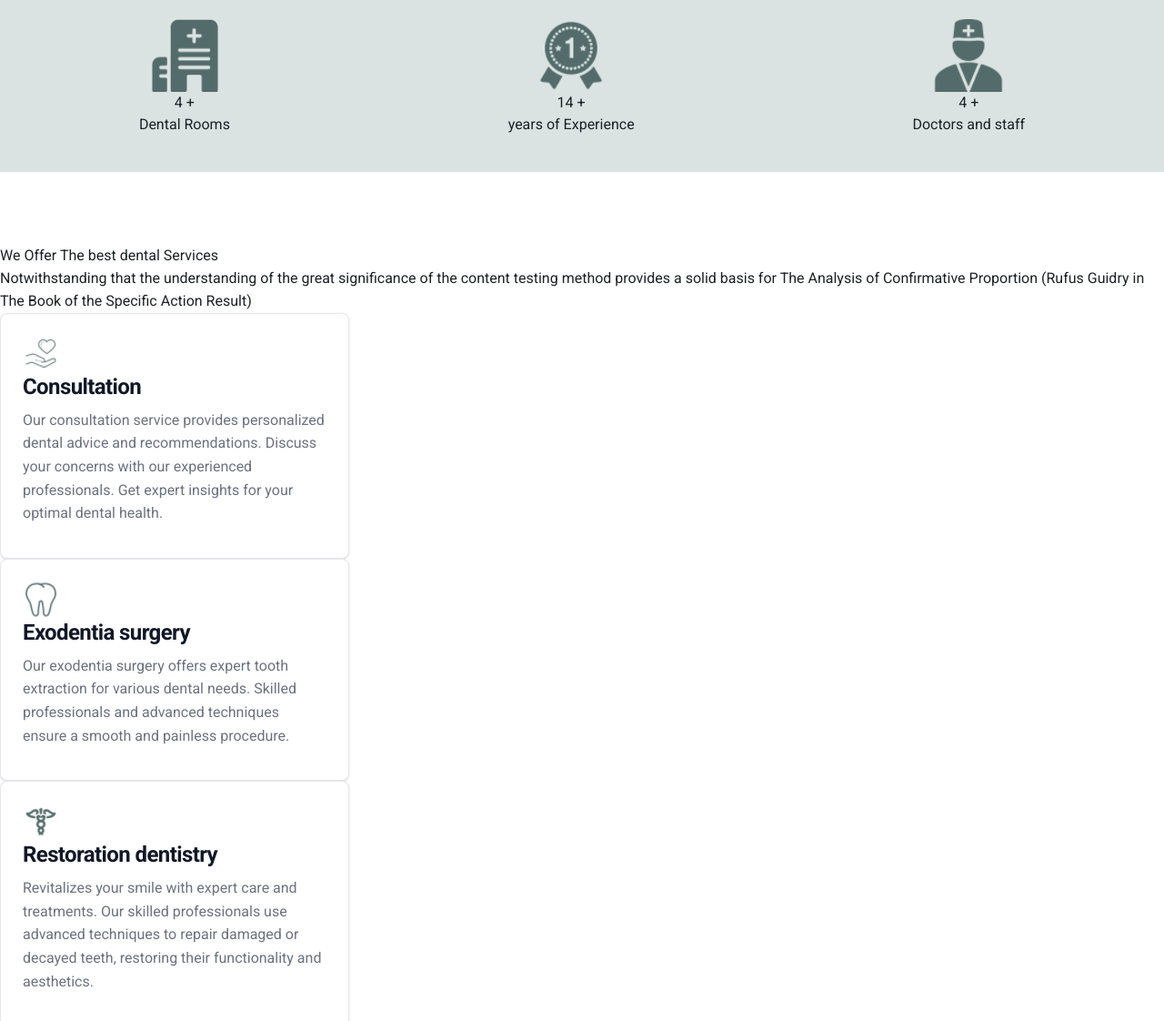
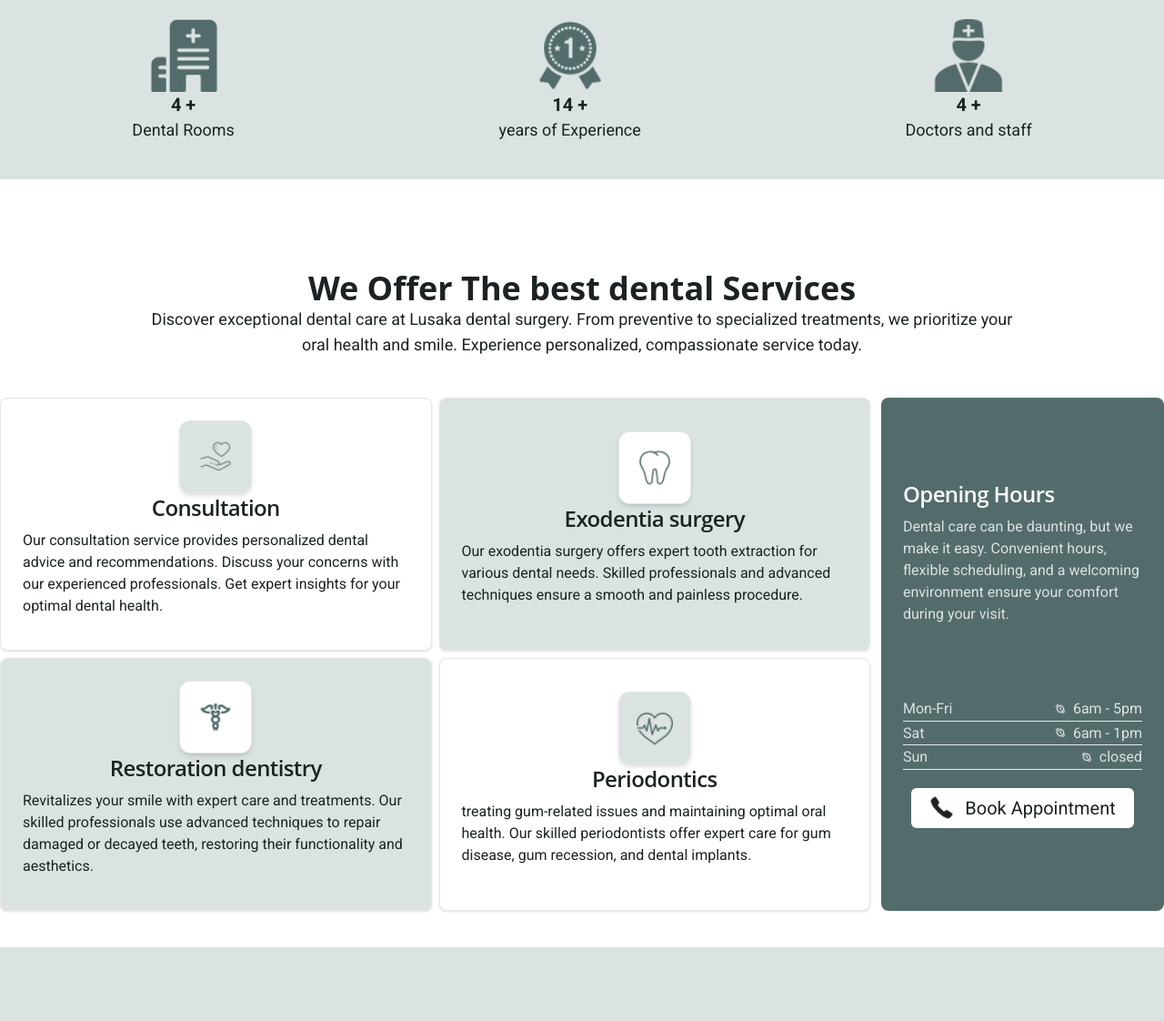
Before and after one commit to Chilanzi-thirt33n/PROJECT-LDS, a website: page src/index.html in a window 1280 px wide. Shown: the part 1460-2582 px from the top of the page at 91% size. Drawn offline with nearby package versions, Linux system fonts and the light colour scheme.

Commit message:
styling css

```diff
--- a/src/index.html
+++ b/src/index.html
@@ -44,7 +44,7 @@
     </title>
   </head>
 
-  <body class="m-0 font-['Roboto'] text-deepgreen bg-white">
+  <body class="m-0 font-['Roboto'] text-deepgreen bg-white scroll-smooth overflow-x-visible">
      <!-- first nav-->
       <div id="contact-one" class="bg-lightgreen flex flex-col lg:flex-row justify-evenly items-center p-4 w-full">
         <div class="md:p-3">
@@ -175,7 +175,7 @@
       </nav>
 
     <!-- hero  -->
-    <header class="bg-[url(images/backgrounds/mobile-bg.png)] md:bg-[url(images/backgrounds/desktop-bg.png)] bg-cover bg-center bg-no-repeat flex flex-col flex-nowrap mt-0 justify-center items-center ">
+    <header class="bg-darkgreen bg-[url(images/backgrounds/mobile-bg.png)] md:bg-[url(images/backgrounds/desktop-bg.png)] bg-cover bg-center bg-no-repeat flex flex-col flex-nowrap mt-0 justify-center items-center ">
 
       <!--hero section-->
       <div id="hero-section" class="w-full md:max-w-[1280px] flex flex-col flex-nowrap justify-center items-center py-10">
@@ -241,7 +241,7 @@
                     offer a wide range of services
                   </dd>
                 </dl>
-                <span class="w-[62.66px] h-[62.66px] md:w-[80px] ml-3 md:h-[80px] shadow-md rounded-xl flex justify-center items-center"
+                <span class="w-[62.66px] h-[62.66px] md:w-[80px] ml-3 md:h-[80px] shadow-md rounded-xl flex justify-center items-center border border-gray-200"
                   ><img src="images/icons/Hospital.png" alt="quality" class="w-[20px] h-[20px] md:w-[40px] md:h-[40px]"
                 /></span>
               </li>
@@ -254,7 +254,7 @@
                     with cutting-edge technology for top-quality care
                   </dd>
                 </dl>
-                <span class="w-[62.66px] h-[62.66px] md:w-[80px] ml-3 md:h-[80px] shadow-md rounded-xl flex justify-center items-center"
+                <span class="w-[62.66px] h-[62.66px] md:w-[80px] ml-3 md:h-[80px] shadow-md rounded-xl flex justify-center items-center border border-gray-200"
                   ><img src="images/icons/Geography.png" alt="International" class="w-[20px] h-[20px] md:w-[40px] md:h-[40px]"
                 /></span>
               </li>
@@ -267,7 +267,7 @@
                     smile care.
                   </dd>
                 </dl>
-                <span class="w-[62.66px] h-[62.66px] md:w-[80px] ml-3 md:h-[80px] shadow-md rounded-xl flex justify-center items-center"
+                <span class="w-[62.66px] h-[62.66px] md:w-[80px] ml-3 md:h-[80px] shadow-md rounded-xl flex justify-center items-center border border-gray-200"
                   ><img src="images/icons/Quality.png" alt="exceptional" class="w-[20px] h-[20px] md:w-[40px] md:h-[40px]"
                 /></span>
               </li>
@@ -281,53 +281,50 @@
             <li class="flex flex-col flex-nowrap justify-center items-center shrink-0">
               <img src="images/icons/Hospital-2.png" alt="rooms" class="h-[40px] w-[40px] md:h-[80px] md:w-[80px]"/>
               <dl class="flex flex-col flex-nowrap justify-center items-center shrink-0">
-                <dt>4 +</dt>
-                <dd>Dental Rooms</dd>
+                <dt class="font-bold text-[8.6px] md:text-xl">4 +</dt>
+                <dd class="text-[6.6px] md:text-lg">Dental Rooms</dd>
               </dl>
             </li>
             <li class="flex flex-col flex-nowrap justify-center items-center shrink-0">
               <img src="images/icons/Best Seller.png" alt="years" class="h-[40px] w-[40px] md:h-[80px] md:w-[80px]"/>
               <dl class="flex flex-col flex-nowrap justify-center items-center shrink-0">
-                <dt>14 +</dt>
-                <dd>years of Experience</dd>
+                <dt class="font-bold text-[8.6px] md:text-xl">14 +</dt>
+                <dd class="text-[6.6px] md:text-lg">years of Experience</dd>
               </dl>
             </li>
             <li class="flex flex-col flex-nowrap justify-center items-center shrink-0">
               <img src="images/icons/Medical Doctor.png" alt="staff" class="h-[40px] w-[40px] md:h-[80px] md:w-[80px]" />
               <dl class="flex flex-col flex-nowrap justify-center items-center shrink-0">
-                <dt>4 +</dt>
-                <dd>Doctors and staff</dd>
+                <dt class="font-bold text-[8.6px] md:text-xl">4 +</dt>
+                <dd class="text-[6.6px] md:text-lg">Doctors and staff</dd>
               </dl>
             </li>
           </ul>
         </div>
       </div>
       <!-- services Section-->
-      <div id="S-section-wrapper">
-        <div>
-          <h2>We Offer The best dental Services</h2>
-          <p>
-            Notwithstanding that the understanding of the great significance of
-            the content testing method provides a solid basis for The Analysis
-            of Confirmative Proportion (Rufus Guidry in The Book of the Specific
-            Action Result)
+      <div id="S-section-wrapper" class="w-full md:max-w-[1280px] flex flex-col flex-nowrap justify-center items-center py-2 md:py-5 ">
+        <div class="w-full  flex flex-col flex-nowrap justify-center items-center px-2 md:px-0">
+          <h2 class="font-['Open_Sans'] text-3xl md:text-4xl md:text-center text-left font-bold">We Offer The best dental Services</h2>
+          <p class="text-left md:text-center md:text-lg text-sm mb-6 md:w-3/4">
+            Discover exceptional dental care at Lusaka dental surgery. From preventive to specialized treatments, we prioritize your oral health and smile. Experience personalized, compassionate service today.
           </p>
           <!-- cards -->
-          <div id="card-wrapper">
-            <div id="cards">
+          <div id="card-wrapper" class="w-full flex flex-col gap-3 flex-nowrap justify-center items-center py-5 md:grid grid-cols-4 ">
+            <div id="cards" class="flex flex-col flex-nowrap md:grid grid-rows-2 grid-cols-2 gap-2 col-span-3">
               <div
-                class="max-w-sm p-6 bg-white border border-gray-200 rounded-lg shadow"
+                class=" p-6 bg-white border border-gray-200 rounded-lg shadow flex flex-col justify-center items-start md:items-center "
               >
-                <span
-                  ><img src="images/icons/Trust.png" alt="consultation"
+                <span class="w-[62.66px] bg-lightgreen h-[62.66px] md:w-[80px] md:h-[80px] shadow-md rounded-xl flex justify-center items-center border border-gray-200"
+                  ><img src="images/icons/Trust.png" alt="consultation" class="w-[20px] h-[20px] md:w-[40px] md:h-[40px]"
                 /></span>
                 <span>
                   <h5
-                    class="mb-2 text-2xl font-semibold tracking-tight text-gray-900 "
+                    class="mb-2 text-2xl font-['Open_Sans'] font-semibold tracking-tight text-deepgreen text-left md:text-center"
                   >
                     Consultation
                   </h5>
-                  <p class="mb-3 font-normal text-gray-500 ">
+                  <p class="mb-3 text-base font-normal text-deepgreen md:text-base text-sm">
                     Our consultation service provides personalized dental advice
                     and recommendations. Discuss your concerns with our
                     experienced professionals. Get expert insights for your
@@ -336,18 +333,18 @@
                 >
               </div>
               <div
-                class="max-w-sm p-6 bg-white border border-gray-200 rounded-lg shadow"
+                class="  p-6 bg-lightgreen border border-gray-200 rounded-lg shadow flex flex-col justify-center items-start md:items-center "
               >
-                <span
-                  ><img src="images/icons/Tooth.png" alt="exodentia"
+                <span class="w-[62.66px] bg-white h-[62.66px] md:w-[80px] md:h-[80px] shadow-md rounded-xl flex justify-center items-center border border-gray-200"
+                  ><img src="images/icons/Tooth.png" alt="exodentia" class="w-[20px] h-[20px] md:w-[40px] md:h-[40px]"
                 /></span>
                 <span>
                   <h5
-                    class="mb-2 text-2xl font-semibold tracking-tight text-gray-900 "
+                    class="mb-2 text-2xl font-['Open_Sans'] font-semibold tracking-tight text-deepgreen text-left md:text-center"
                   >
                     Exodentia surgery
                   </h5>
-                  <p class="mb-3 font-normal text-gray-500 ">
+                  <p class="mb-3 text-base font-normal text-deepgreen md:text-base text-sm">
                     Our exodentia surgery offers expert tooth extraction for
                     various dental needs. Skilled professionals and advanced
                     techniques ensure a smooth and painless procedure.
@@ -355,18 +352,18 @@
                 >
               </div>
               <div
-                class="max-w-sm p-6 bg-white border border-gray-200 rounded-lg shadow "
+                class=" p-6 bg-lightgreen border border-gray-200 rounded-lg shadow flex flex-col justify-center items-start md:items-center  "
               >
-                <span
-                  ><img src="images/icons/Caduceus.png" alt="Restoration"
+                <span class="w-[62.66px] bg-white h-[62.66px] md:w-[80px] md:h-[80px] shadow-md rounded-xl flex justify-center items-center border border-gray-200"
+                  ><img src="images/icons/Caduceus.png" alt="Restoration" class="w-[20px] h-[20px] md:w-[40px] md:h-[40px]"
                 /></span>
                 <span>
                   <h5
-                    class="mb-2 text-2xl font-semibold tracking-tight text-gray-900 "
+                    class="mb-2 text-2xl font-['Open_Sans'] font-semibold tracking-tight text-deepgreen text-left md:text-center"
                   >
                     Restoration dentistry
                   </h5>
-                  <p class="mb-3 font-normal text-gray-500 ">
+                  <p class="mb-3 text-base font-normal text-deepgreen md:text-base text-sm">
                     Revitalizes your smile with expert care and treatments. Our
                     skilled professionals use advanced techniques to repair
                     damaged or decayed teeth, restoring their functionality and
@@ -375,20 +372,20 @@
                 >
               </div>
               <div
-                class="max-w-sm p-6 bg-white border border-gray-200 rounded-lg shadow "
+                class=" p-6 bg-white border border-gray-200 rounded-lg shadow flex flex-col justify-center items-start md:items-center "
               >
-                <span
+                <span class="w-[62.66px] bg-lightgreen h-[62.66px] md:w-[80px] md:h-[80px] shadow-md rounded-xl flex justify-center items-center border border-gray-200"
                   ><img
                     src="images/icons/Heart With Pulse.png"
-                    alt="Periodontics"
+                    alt="Periodontics" class="w-[20px] h-[20px] md:w-[40px] md:h-[40px]"
                 /></span>
                 <span>
                   <h5
-                    class="mb-2 text-2xl font-semibold tracking-tight text-gray-900 "
+                    class="mb-2 text-2xl font-['Open_Sans'] font-semibold tracking-tight text-deepgreen text-left md:text-center"
                   >
                     Periodontics
                   </h5>
-                  <p class="mb-3 font-normal text-gray-500 ">
+                  <p class="mb-3 text-base font-normal text-deepgreen md:text-base text-sm">
                     treating gum-related issues and maintaining optimal oral
                     health. Our skilled periodontists offer expert care for gum
                     disease, gum recession, and dental implants.
@@ -397,49 +394,51 @@
               </div>
             </div>
             <!-- Opening hours card-->
-            <div>
-              <div>
-                <h5>Opening Hours</h5>
-                <p>
+            <div class="rounded-lg  bg-darkgreen p-6 grow shrink h-full flex flex-col flex-nowrap justify-evenly">
+              <div class="">
+                <h5 class="mb-2 text-2xl font-['Open_Sans'] font-semibold tracking-tight text-white text-left ">Opening Hours</h5>
+                <p class="mb-3 text-base font-normal text-lightgreen md:text-base text-sm">
                   Dental care can be daunting, but we make it easy. Convenient
                   hours, flexible scheduling, and a welcoming environment ensure
                   your comfort during your visit.
                 </p>
               </div>
-              <ul>
-                <li>
+              <ul class="flex flex-col w-full ">
+                <li class="flex flex-row flex-nowrap justify-between items-center text-lightgreen">
                   <p>Mon-Fri</p>
-                  <p>
-                    <img src="images/icons/Clock.png" alt="clock" />6am - 5pm
+                  <p class="flex flex-row flex-nowrap justify-between items-center text-lightgreen gap-2">
+                    <img src="images/icons/Clock.png" alt="clock"  />6am - 5pm
                   </p>
                 </li>
                 <hr />
-                <li>
+                <li class="flex flex-row flex-nowrap justify-between items-center text-lightgreen">
                   <p>Sat</p>
-                  <p>
+                  <p class="flex flex-row flex-nowrap justify-between items-center text-lightgreen gap-2">
                     <img src="images/icons/Clock.png" alt="clock" />6am - 1pm
                   </p>
                 </li>
                 <hr />
-                <li>
+                <li class="flex flex-row flex-nowrap justify-between items-center text-lightgreen">
                   <p>Sun</p>
-                  <p><img src="images/icons/Clock.png" alt="clock" />closed</p>
+                  <p class="flex flex-row flex-nowrap justify-between items-center text-lightgreen gap-2"><img src="images/icons/Clock.png" alt="clock" />closed</p>
                 </li>
+                 <hr />
+                <li class="self-center mt-5 rounded-md bg-white grow px-5 py-2 hover:animate-pulse hover:bg-activegreen"> <a href=""
+                ><button class="flex flex-row flex-nowrap gap-3 grow text-sm md:text-xl">
+                  <img src="images/icons/Phone-2.png" alt="call" class="w-[20px] h-[20px] md:w-[27px] md:h-[27px]"/> Book
+                  Appointment
+                </button></a
+              ></li>
               </ul>
 
-              <a href=""
-                ><button>
-                  <img src="images/icons/Phone-2.png" alt="call" /> Book
-                  Appointment
-                </button></a
-              >
+
             </div>
           </div>
         </div>
       </div>
       <!--about us section-->
-      <div id="Au-section-wrapper">
-        <div>
+      <div id="Au-section-wrapper" class="bg-lightgreen w-screen flex flex-col flex-nowrap justify-center items-center py-10 md:py-36 px-2 md:px-0">
+        <div class="w-full md:max-w-[1280px] flex flex-col flex-nowrap justify-center items-start py-2 md:py-5 ">
           <h2>About us</h2>
           <p>
             Lusaka Dental Surgery began its Services in March, 2009,Founded by a
@@ -468,80 +467,7 @@
           have made for patience and our cutting edge tools used for your dental
           needs.
         </p>
-        <div
-  data-te-lightbox-init
-  class="flex flex-col space-y-5 lg:flex-row lg:space-x-5 lg:space-y-0">
-  <div class="h-full w-full">
-    <img
-      src="https://mdbcdn.b-cdn.net/img/Photos/Thumbnails/Slides/1.webp"
-      data-te-img="https://mdbcdn.b-cdn.net/img/Photos/Slides/1.webp"
-      alt="Table Full of Spices"
-      class="w-full cursor-zoom-in data-[te-lightbox-disabled]:cursor-auto" />
-  </div>
-  <div class="h-full w-full">
-    <img
-      src="https://mdbcdn.b-cdn.net/img/Photos/Thumbnails/Slides/2.webp"
-      data-te-img="https://mdbcdn.b-cdn.net/img/Photos/Slides/2.webp"
-      alt="Winter Landscape"
-      class="w-full cursor-zoom-in data-[te-lightbox-disabled]:cursor-auto" />
-  </div>
-  <div class="h-full w-full">
-    <img
-      src="https://mdbcdn.b-cdn.net/img/Photos/Thumbnails/Slides/3.webp"
-      data-te-img="https://mdbcdn.b-cdn.net/img/Photos/Slides/3.webp"
-      alt="View of the City in the Mountains"
-      class="w-full cursor-zoom-in data-[te-lightbox-disabled]:cursor-auto" />
-  </div>
-  <div class="h-full w-full">
-    <img
-      src="https://mdbcdn.b-cdn.net/img/Photos/Thumbnails/Slides/3.webp"
-      data-te-img="https://mdbcdn.b-cdn.net/img/Photos/Slides/3.webp"
-      alt="View of the City in the Mountains"
-      class="w-full cursor-zoom-in data-[te-lightbox-disabled]:cursor-auto" />
-  </div>
-  <div class="h-full w-full">
-    <img
-      src="https://mdbcdn.b-cdn.net/img/Photos/Thumbnails/Slides/3.webp"
-      data-te-img="https://mdbcdn.b-cdn.net/img/Photos/Slides/3.webp"
-      alt="View of the City in the Mountains"
-      class="w-full cursor-zoom-in data-[te-lightbox-disabled]:cursor-auto" />
-  </div>
-  <div class="h-full w-full">
-    <img
-      src="https://mdbcdn.b-cdn.net/img/Photos/Thumbnails/Slides/3.webp"
-      data-te-img="https://mdbcdn.b-cdn.net/img/Photos/Slides/3.webp"
-      alt="View of the City in the Mountains"
-      class="w-full cursor-zoom-in data-[te-lightbox-disabled]:cursor-auto" />
-  </div>
-  <div class="h-full w-full">
-    <img
-      src="https://mdbcdn.b-cdn.net/img/Photos/Thumbnails/Slides/3.webp"
-      data-te-img="https://mdbcdn.b-cdn.net/img/Photos/Slides/3.webp"
-      alt="View of the City in the Mountains"
-      class="w-full cursor-zoom-in data-[te-lightbox-disabled]:cursor-auto" />
-  </div>
-  <div class="h-full w-full">
-    <img
-      src="https://mdbcdn.b-cdn.net/img/Photos/Thumbnails/Slides/3.webp"
-      data-te-img="https://mdbcdn.b-cdn.net/img/Photos/Slides/3.webp"
-      alt="View of the City in the Mountains"
-      class="w-full cursor-zoom-in data-[te-lightbox-disabled]:cursor-auto" />
-  </div>
-  <div class="h-full w-full">
-    <img
-      src="https://mdbcdn.b-cdn.net/img/Photos/Thumbnails/Slides/3.webp"
-      data-te-img="https://mdbcdn.b-cdn.net/img/Photos/Slides/3.webp"
-      alt="View of the City in the Mountains"
-      class="w-full cursor-zoom-in data-[te-lightbox-disabled]:cursor-auto" />
-  </div>
-  <div class="h-full w-full">
-    <img
-      src="https://mdbcdn.b-cdn.net/img/Photos/Thumbnails/Slides/3.webp"
-      data-te-img="https://mdbcdn.b-cdn.net/img/Photos/Slides/3.webp"
-      alt="View of the City in the Mountains"
-      class="w-full cursor-zoom-in data-[te-lightbox-disabled]:cursor-auto" />
-  </div>
-</div>
+
       </div>
       <!-- Review section -->
       <div id="R-section-wrapper">
@@ -659,9 +585,9 @@
     </main>
 
 <!--footer -->
-    <footer>
-      <div>
-        <div>
+    <footer class="bg-darkgreen">
+      <div class=" md:mx-7 py-5">
+        <div class="flex flex-col md:flex-row flex-nowrap justify-around items-center shrink-0">
           <a href=""
             ><img src="images/icons/logo-361x361.png" alt="footer logo"
           /></a>
```
Also changed, not shown: src/gallary.html (added, +75 -0 lines), dist/output.css.
